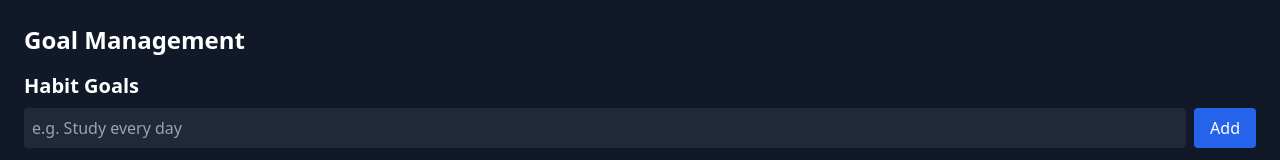
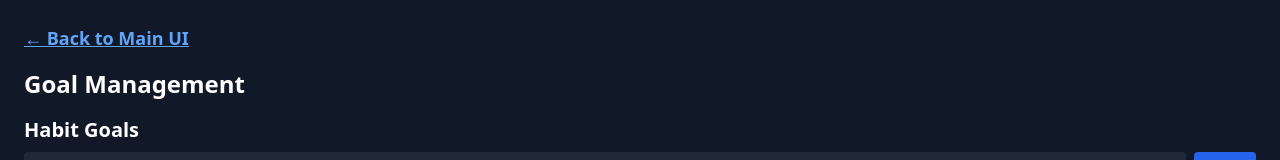
Before and after one commit to bemnetbeshah/solo-leveling-real-life, a React (Create React App) app: page /goals in a window 1280 px wide. Shown: the top 160 px of the page. Built offline with nearby package versions, Linux system fonts and the light colour scheme; no server answers; the database is empty; sample sign-in values are in the browser's storage.

Commit message:
Add navigation link to return to Main UI in GoalManagement component

```diff
--- a/src/pages/GoalManagement.js
+++ b/src/pages/GoalManagement.js
@@ -2,6 +2,7 @@ import { useState, useEffect } from "react";
 import { db, auth } from "../firebase";
 import { doc, getDoc, updateDoc } from "firebase/firestore";
 import { onAuthStateChanged } from "firebase/auth";
+import { Link } from "react-router-dom";
 
 export default function GoalManagement() {
   const [habitGoals, setHabitGoals] = useState([]);
@@ -87,6 +88,14 @@ export default function GoalManagement() {
 
   return (
     <div className="p-6 text-white bg-gray-900 min-h-screen">
+      <div className="mb-4 flex justify-start">
+        <Link
+          to="/"
+          className="text-blue-400 underline hover:text-blue-300 text-base sm:text-lg font-semibold"
+        >
+          ← Back to Main UI
+        </Link>
+      </div>
       <h1 className="text-2xl font-bold mb-4">Goal Management</h1>
 
       <section className="mb-6">
```
